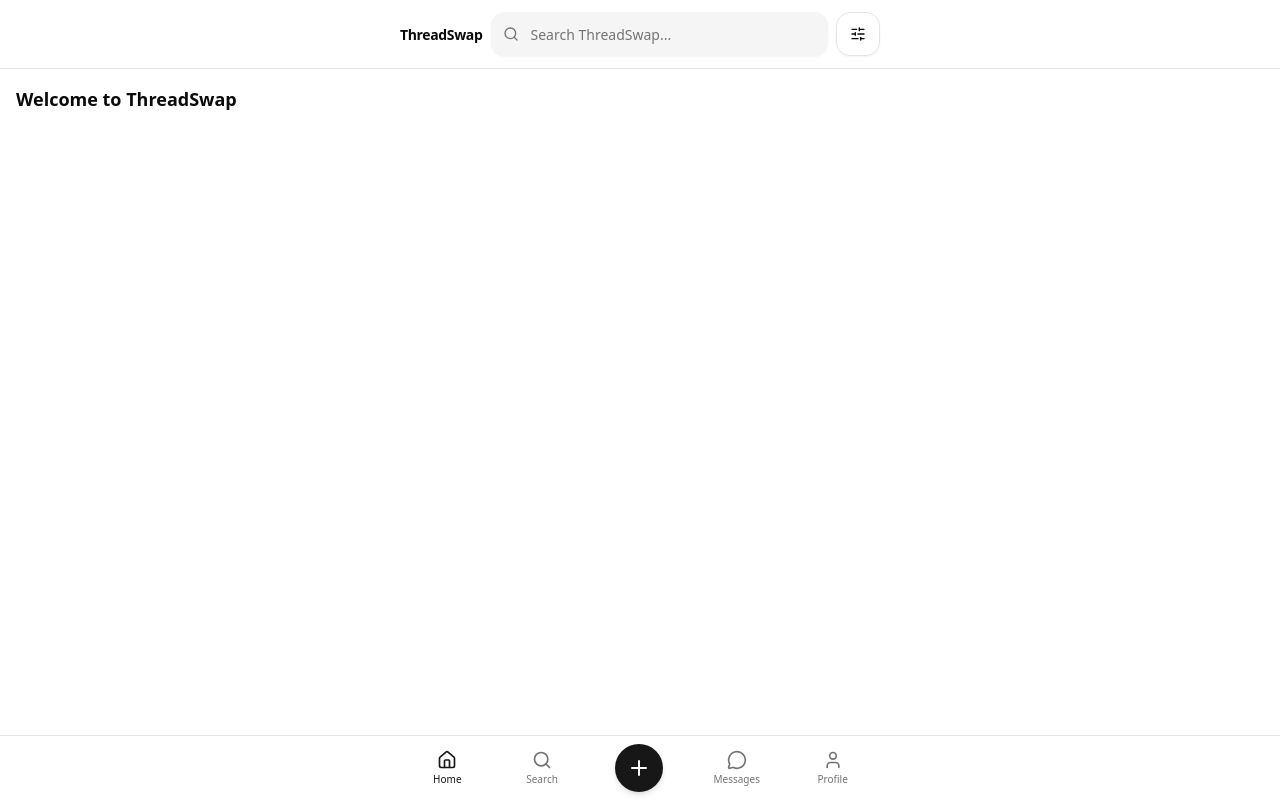
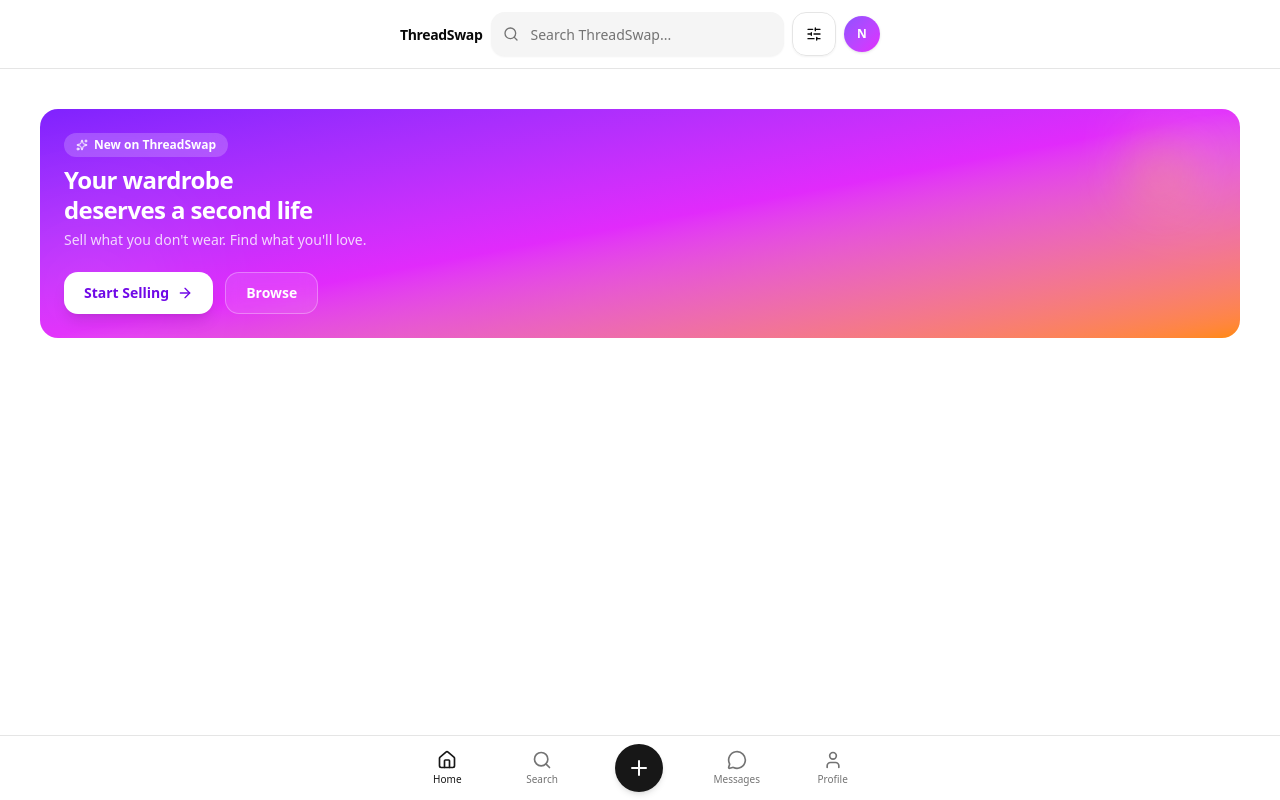
Before and after one commit to isaacoduh/threadswap-fe, a Next.js app: page / in a window 1280 px wide. Built offline with nearby package versions, Linux system fonts and the light colour scheme; no server answers; sample sign-in values are in the browser's storage.

Commit message:
home: update header to add logout button and avatar, add home banner

```diff
--- a/src/app/(app)/page.tsx
+++ b/src/app/(app)/page.tsx
@@ -1,7 +1,9 @@
 'use client'
 
 import { useState } from "react";
+import { useRouter } from "next/navigation";
 import { Header } from "@/components/layout/Header";
+import { HeroBanner } from "@/features/home/components/HeroBanner";
 
 export default function HomePage() {
   const [searchValue, setSearchValue] = useState("");
@@ -13,9 +15,9 @@ export default function HomePage() {
         searchValue={searchValue}
         onSearchChange={setSearchValue}
       />
-      <div className="p-4">
-        {/* Your home feed content */}
-        <h2 className="text-lg font-semibold">Welcome to ThreadSwap</h2>
+      <div className="p-6">
+        {/* Hero */}
+        <HeroBanner />
       </div>
     </>
   );
--- a/src/components/layout/Header.tsx
+++ b/src/components/layout/Header.tsx
@@ -3,13 +3,15 @@
 "use client";
 
 import * as React from "react";
+import { useState, useRef, useEffect } from "react";
 import Link from "next/link";
 import { usePathname } from "next/navigation";
-import { Search, SlidersHorizontal } from "lucide-react";
+import { Search, SlidersHorizontal, User, LogOut, Settings } from "lucide-react";
 
 import { cn } from "@/lib/utils";
 import { Button } from "@/components/ui/button";
 import { Input } from "@/components/ui/input";
+import { useAuth } from "@/features/auth/hooks/useAuth";
 
 type HeaderVariant = "search" | "simple";
 
@@ -27,6 +29,94 @@ export type HeaderProps = {
 
   className?: string;
 };
+
+function UserMenu() {
+  const [open, setOpen] = useState(false);
+  const menuRef = useRef<HTMLDivElement>(null);
+  const { user, logout } = useAuth();
+
+  useEffect(() => {
+    if (!open) return;
+    const handleClick = (e: MouseEvent) => {
+      if (menuRef.current && !menuRef.current.contains(e.target as Node)) {
+        setOpen(false);
+      }
+    };
+    document.addEventListener("mousedown", handleClick);
+    return () => document.removeEventListener("mousedown", handleClick);
+  }, [open]);
+
+  const initials = user?.fullName
+    ? user.fullName
+        .split(" ")
+        .map((n) => n[0])
+        .join("")
+        .toUpperCase()
+        .slice(0, 2)
+    : user?.email?.[0]?.toUpperCase() || "U";
+
+  return (
+    <div ref={menuRef} className="relative">
+      <button
+        onClick={() => setOpen((prev) => !prev)}
+        className={cn(
+          "flex h-9 w-9 items-center justify-center rounded-full text-xs font-bold transition-all",
+          "bg-gradient-to-br from-violet-500 to-fuchsia-500 text-white shadow-sm",
+          "hover:shadow-md active:scale-95",
+          open && "ring-2 ring-primary ring-offset-2 ring-offset-background"
+        )}
+        aria-label="User menu"
+      >
+        {initials}
+      </button>
+
+      {open && (
+        <div className="absolute right-0 top-full z-50 mt-2 min-w-[200px] overflow-hidden rounded-xl border border-border bg-card py-1 shadow-lg">
+          {/* User info */}
+          <div className="border-b border-border px-4 py-3">
+            <p className="truncate text-sm font-semibold">
+              {user?.fullName || "User"}
+            </p>
+            <p className="truncate text-xs text-muted-foreground">
+              {user?.email}
+            </p>
+          </div>
+
+          {/* Menu items */}
+          {/* <Link
+            href="/profile"
+            onClick={() => setOpen(false)}
+            className="flex w-full items-center gap-2.5 px-4 py-2.5 text-sm transition-colors hover:bg-muted"
+          >
+            <User className="h-4 w-4 text-muted-foreground" />
+            Profile
+          </Link>
+          <Link
+            href="/settings"
+            onClick={() => setOpen(false)}
+            className="flex w-full items-center gap-2.5 px-4 py-2.5 text-sm transition-colors hover:bg-muted"
+          >
+            <Settings className="h-4 w-4 text-muted-foreground" />
+            Settings
+          </Link> */}
+
+          <div className="my-1 border-t border-border" />
+
+          <button
+            onClick={() => {
+              setOpen(false);
+              logout();
+            }}
+            className="flex w-full items-center gap-2.5 px-4 py-2.5 text-sm text-destructive transition-colors hover:bg-destructive/10"
+          >
+            <LogOut className="h-4 w-4" />
+            Log out
+          </button>
+        </div>
+      )}
+    </div>
+  );
+}
 
 export function Header({
   variant = "search",
@@ -77,8 +167,8 @@ export function Header({
           </div>
         )}
 
-        {/* Right: filters (search) or empty */}
-        {variant === "search" ? (
+        {/* Right: filters (search variant) */}
+        {variant === "search" && (
           <Button
             variant="outline"
             size="icon"
@@ -88,7 +178,10 @@ export function Header({
           >
             <SlidersHorizontal className="h-5 w-5" />
           </Button>
-        ) : null}
+        )}
+
+        {/* User menu */}
+        <UserMenu />
       </div>
     </header>
   );
--- /dev/null
+++ b/src/features/home/components/HeroBanner.tsx
@@ -0,0 +1,47 @@
+"use client";
+
+import Link from "next/link";
+import { ArrowRight, Sparkles } from "lucide-react";
+
+export function HeroBanner() {
+  return (
+    <section className="relative mx-4 mt-4 overflow-hidden rounded-2xl bg-gradient-to-br from-violet-600 via-fuchsia-500 to-orange-400 p-6 text-white">
+      {/* Decorative shapes */}
+      <div className="pointer-events-none absolute -right-6 -top-6 h-32 w-32 rounded-full bg-white/10 blur-2xl" />
+      <div className="pointer-events-none absolute -bottom-8 -left-8 h-40 w-40 rounded-full bg-white/10 blur-3xl" />
+      <div className="pointer-events-none absolute right-12 top-8 h-16 w-16 rotate-12 rounded-xl bg-yellow-300/20 blur-xl" />
+
+      <div className="relative z-10">
+        <div className="mb-2 inline-flex items-center gap-1.5 rounded-full bg-white/20 px-3 py-1 text-xs font-semibold backdrop-blur-sm">
+          <Sparkles className="h-3 w-3" />
+          New on ThreadSwap
+        </div>
+
+        <h2 className="mb-1 text-2xl font-extrabold leading-tight tracking-tight">
+          Your wardrobe
+          <br />
+          deserves a second life
+        </h2>
+        <p className="mb-5 text-sm leading-relaxed text-white/80">
+          Sell what you don&apos;t wear. Find what you&apos;ll love.
+        </p>
+
+        <div className="flex gap-3">
+          <Link
+            href="/listings/create"
+            className="inline-flex items-center gap-2 rounded-xl bg-white px-5 py-2.5 text-sm font-bold text-violet-700 shadow-lg transition-transform active:scale-95"
+          >
+            Start Selling
+            <ArrowRight className="h-4 w-4" />
+          </Link>
+          <Link
+            href="/search"
+            className="inline-flex items-center gap-2 rounded-xl border border-white/30 bg-white/10 px-5 py-2.5 text-sm font-semibold backdrop-blur-sm transition-transform active:scale-95"
+          >
+            Browse
+          </Link>
+        </div>
+      </div>
+    </section>
+  );
+}
```
